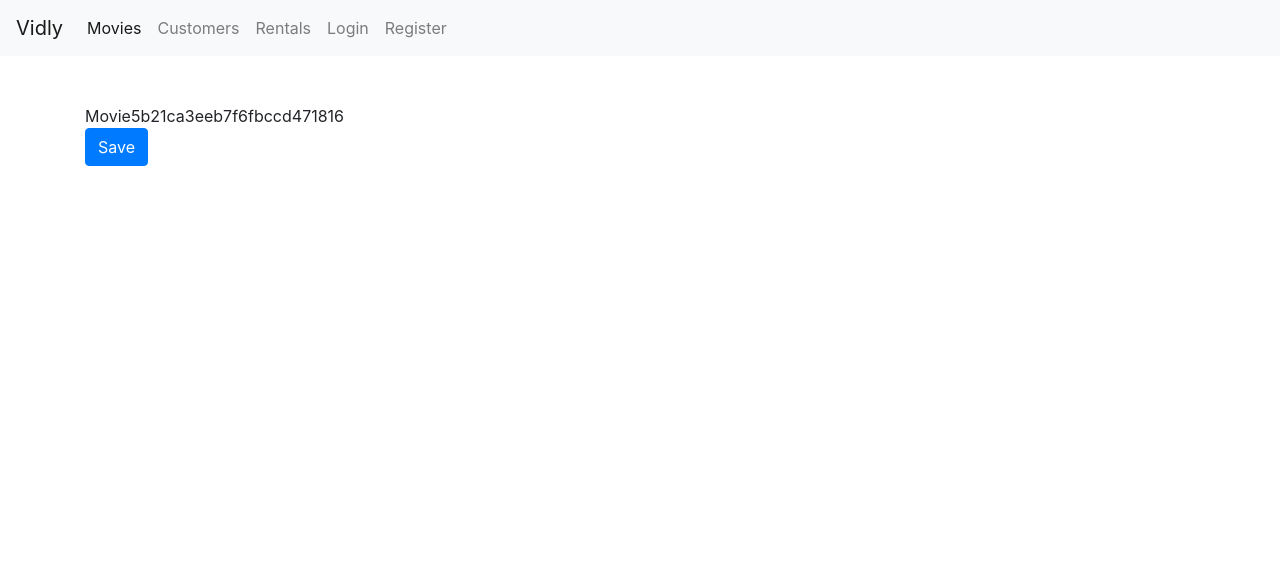
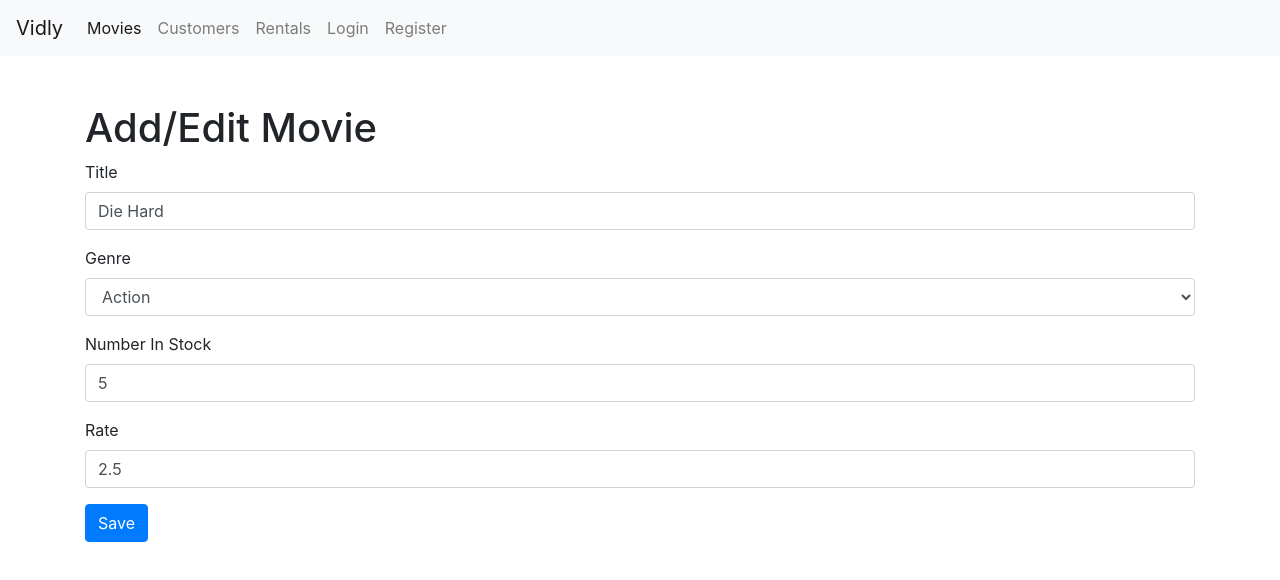
Before and after one commit to satyam-dev/react_vidly, a React (Create React App) app: page /movies/5b21ca3eeb7f6fbccd471816 in a window 1280 px wide. Shown: the top 580 px of the page. Built offline with nearby package versions, Linux system fonts and the light colour scheme.

Commit message:
movies form

```diff
--- a/src/App.js
+++ b/src/App.js
@@ -16,6 +16,7 @@
       <main className="container">
         <Switch>
           <Route path="/movies/:id" component={MoviesForm}></Route>
+          <Route path="/movies/new" component={MoviesForm}></Route>
           <Route path="/login" component={LoginForm}></Route>
           <Route path="/register" component={RegisterForm}></Route>
           <Route path="/movies" component={Movies}></Route>
--- a/src/components/common/form.jsx
+++ b/src/components/common/form.jsx
@@ -1,6 +1,7 @@
 import React, { Component } from "react";
 import Joi from "joi-browser";
 import Input from "./input";
+import Select from "./select";
 class Form extends Component {
   state = {
     data: {},
@@ -64,6 +65,19 @@
       />
     );
   };
+  renderSelect = (name, label, options) => {
+    const { data, errors } = this.state;
+    return (
+      <Select
+        name={name}
+        value={data[name]}
+        label={label}
+        options={options}
+        onChange={this.handleChange}
+        error={errors[name]}
+      />
+    );
+  };
 }
 
 export default Form;
--- /dev/null
+++ b/src/components/common/select.jsx
@@ -0,0 +1,19 @@
+import React from "react";
+const Select = ({ name, label, options, error, ...rest }) => {
+  return (
+    <div className="form-group">
+      <label htmlFor={name}>{label}</label>
+      <select name={name} className="form-control" id={name} {...rest}>
+        <option value=""></option>
+        {options.map((option) => (
+          <option key={option._id} value={option._id}>
+            {option.name}
+          </option>
+        ))}
+      </select>
+      {error && <div className="alert alert-danger mt-2">{error}</div>}
+    </div>
+  );
+};
+
+export default Select;
--- a/src/components/movies.jsx
+++ b/src/components/movies.jsx
@@ -8,6 +8,7 @@
 import { getGenres } from "../services/fakeGenreService";
 import MoviesTable from "./moviesTable";
 import _ from "lodash";
+import { Link } from "react-router-dom";
 class Movies extends Component {
   state = {
     movies: [],
@@ -87,6 +88,9 @@
         </div>
         <div className="col">
           <p>Showing {totalCount} movies in the database</p>
+          <Link to="/movies/new" className="btn btn-primary mb-2">
+            New Movie
+          </Link>
           <MoviesTable
             sortColumn={sortColumn}
             movies={movies}
--- a/src/components/moviesForm.jsx
+++ b/src/components/moviesForm.jsx
@@ -1,21 +1,68 @@
 import React from "react";
-const MoviesForm = ({
-  match: {
-    params: { id },
-  },
-  history,
-}) => {
-  return (
-    <div>
-      <div>Movie{id}</div>
-      <button
-        className="btn btn-primary"
-        onClick={() => history.replace("/movies")}
-      >
-        Save
-      </button>
-    </div>
-  );
-};
+import Joi from "joi-browser";
+import Form from "./common/form";
+import { getGenres } from "../services/fakeGenreService";
+import { getMovie, saveMovie } from "../services/fakeMovieService";
+class MoviesForm extends Form {
+  state = {
+    data: {
+      title: "",
+      genreId: "",
+      numberInStock: "",
+      dailyRentalRate: "",
+    },
+    genres: [],
+    errors: {},
+  };
+  schema = {
+    _id: Joi.string(),
+    title: Joi.string().required().label("Title"),
+    genreId: Joi.string().required().label("Genre"),
+    numberInStock: Joi.number().min(0).required().label("Number In Stock"),
+    dailyRentalRate: Joi.number().min(0).max(10).required().label("Rate"),
+  };
+  componentDidMount() {
+    const genres = getGenres();
+    this.setState({ genres });
+
+    const movieId = this.props.match.params.id;
+    if (movieId === "new") return;
+
+    const movie = getMovie(movieId);
+    if (!movie) return this.props.history.replace("/not-found");
+
+    this.setState({ data: this.mapToViewModel(movie) });
+  }
+  doSubmit = () => {
+    saveMovie(this.state.data);
+
+    this.props.history.push("/movies");
+  };
+  mapToViewModel(movie) {
+    return {
+      _id: movie._id,
+      title: movie.title,
+      genreId: movie.genre._id,
+      numberInStock: movie.numberInStock,
+      dailyRentalRate: movie.dailyRentalRate,
+    };
+  }
+  render() {
+    return (
+      <React.Fragment>
+        <h1>Add/Edit Movie</h1>
+        <form onSubmit={this.handleSubmit}>
+          <div className="form-group">
+            {this.renderInput("title", "Title")}
+            {this.renderSelect("genreId", "Genre", this.state.genres)}
+            {this.renderInput("numberInStock", "Number In Stock", "number")}
+            {this.renderInput("dailyRentalRate", "Rate", "number")}
+          </div>
+          {this.renderSubmit("Save")}
+        </form>
+      </React.Fragment>
+    );
+  }
+}
 
 export default MoviesForm;
--- a/src/services/fakeMovieService.js
+++ b/src/services/fakeMovieService.js
@@ -78,13 +78,13 @@
 
 export function saveMovie(movie) {
   let movieInDb = movies.find((m) => m._id === movie._id) || {};
-  movieInDb.name = movie.name;
+  movieInDb.title = movie.title;
   movieInDb.genre = genresAPI.genres.find((g) => g._id === movie.genreId);
   movieInDb.numberInStock = movie.numberInStock;
   movieInDb.dailyRentalRate = movie.dailyRentalRate;
 
   if (!movieInDb._id) {
-    movieInDb._id = Date.now();
+    movieInDb._id = Date.now().toString();
     movies.push(movieInDb);
   }
 
```
